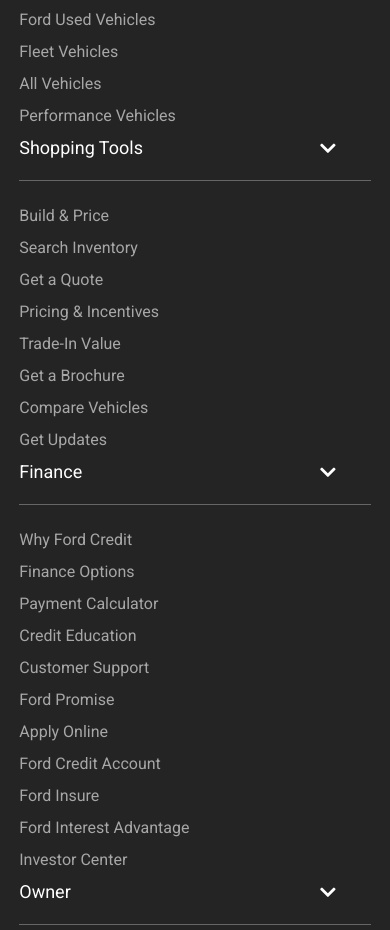
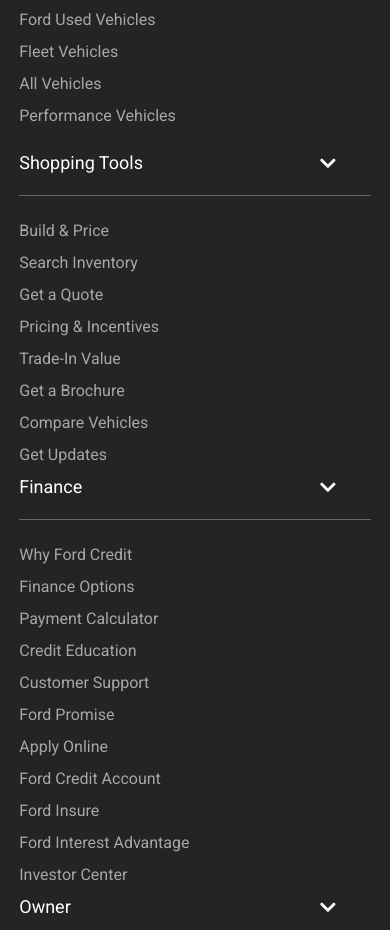
Before and after one commit to ngphucho/fordGroup5, a plain HTML site: page index.html in a window 390 px wide. Shown: the part 2325-3255 px from the top of the page. Drawn offline with nearby package versions, Linux system fonts and the light colour scheme.

Commit message:
css nav footer

```diff
--- a/sass/Layout/_navFooter.scss
+++ b/sass/Layout/_navFooter.scss
@@ -58,6 +58,9 @@
 @media (max-width: 767.9px) {
   .footerNavbar {
     padding: $pd-5 0;
+    .shop{
+      padding-top:$pd-5 ;
+    }
     .heading:not(.first-heading) {
       .text::after {
         content: "\f078";
```
Also changed, not shown: css/main.css, 1 other file.
